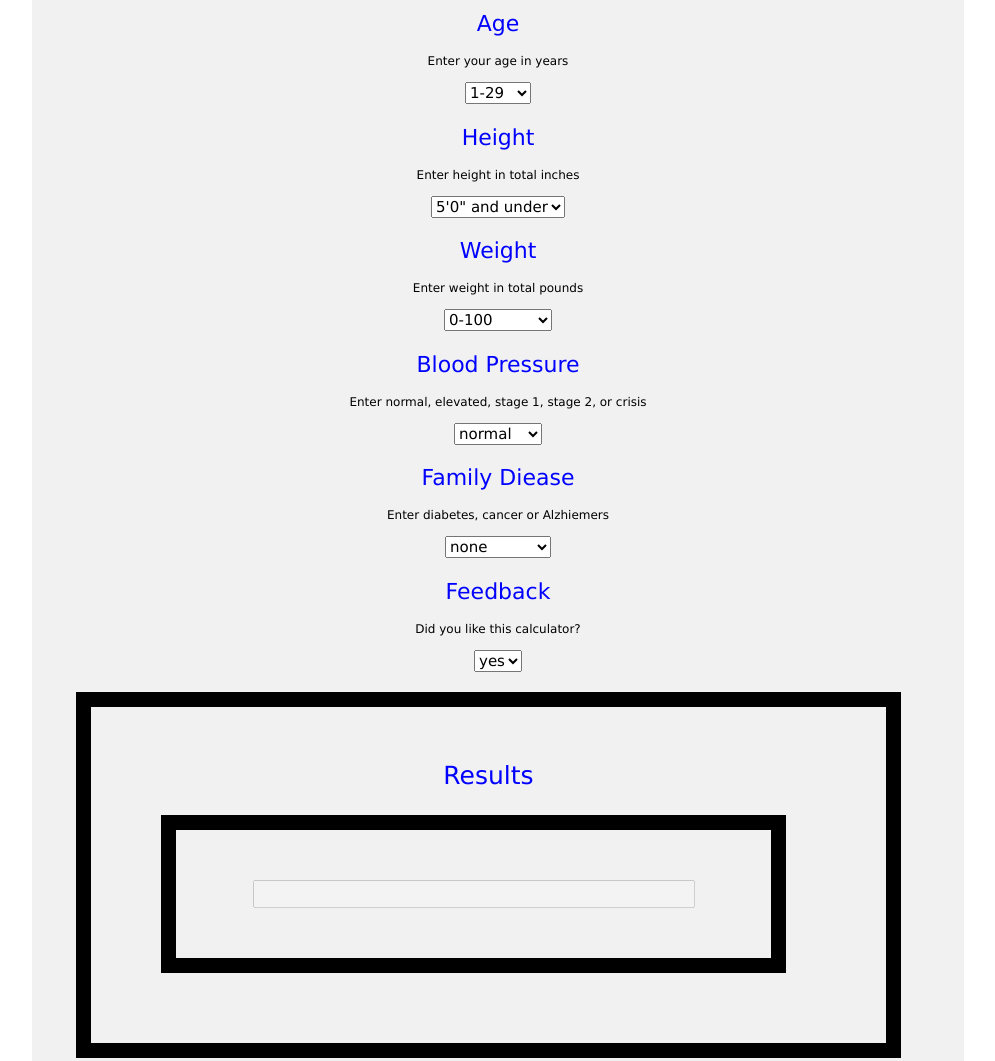
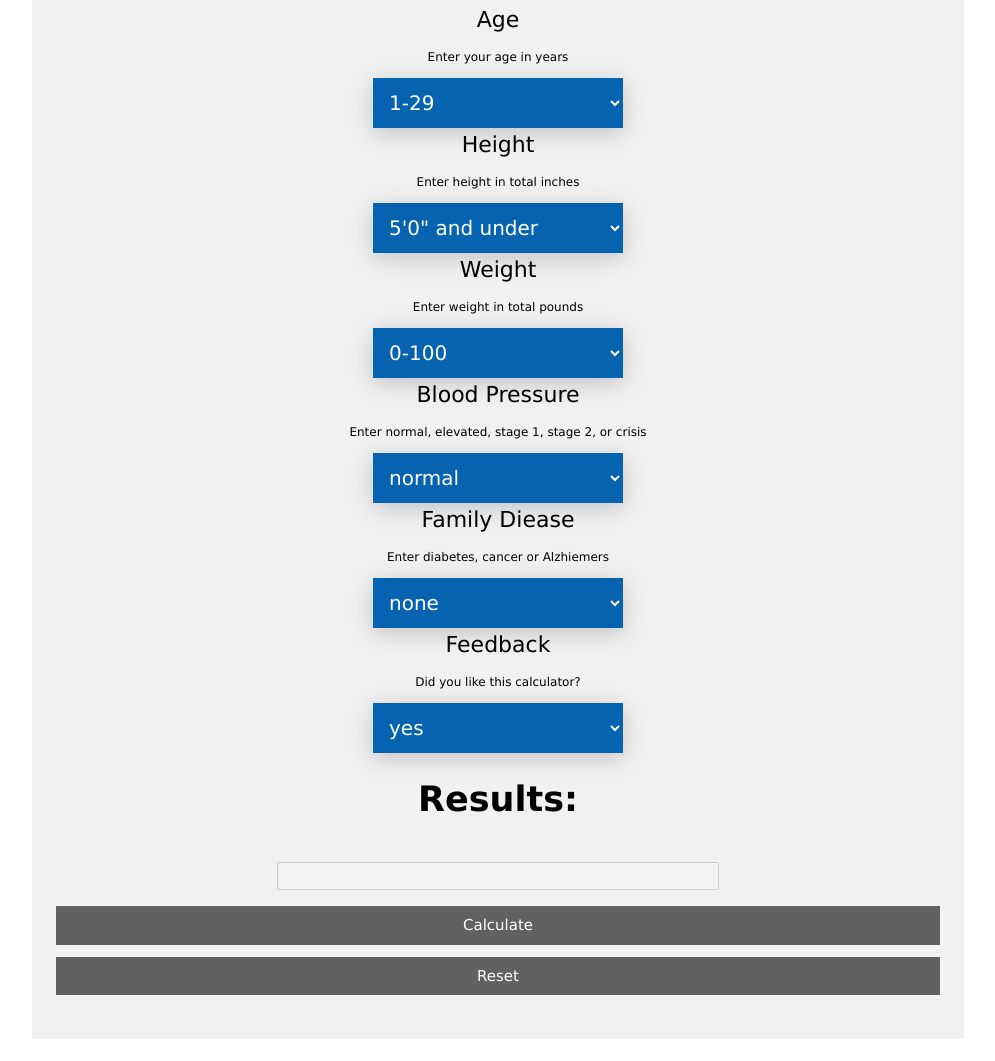
Before and after one commit to Izzy-Hasan/health-evaluator-node, a website: page index.html in a window 1280 px wide. Shown: the part 1186-2247 px from the top of the page, without its empty margins (142-1137 px from the left). Drawn offline with nearby package versions, Linux system fonts and the light colour scheme.

Commit message:
Izzy's modifications

```diff
--- a/index.html
+++ b/index.html
@@ -12,6 +12,7 @@
 <style>
     p {
   font-size: 12px;
+  text-align: center;
 
 }
 p3{
@@ -21,7 +22,7 @@ p3{
   text-align: center;
 }
 
-.box {
+.box2 {
   width: 825px;
   border: 15px solid black;
   padding: 50px;
@@ -36,21 +37,57 @@ p3{
 }
 label {
   font-size: 22px;
-  color: blue;
+
+  color: black;
 }
+field
 
 header {
   font-size: 25px;
   color: blue;
   text-align: center;
 }
-
+.resultheader{
+  padding: 20px;
+  font-size: 35px;
+  font-weight: bold;
+  color: black;
+  text-align: center;
+}
 .center {
   text-align: center;
 }
-.field{
-color: aliceblue;
+.result{
+  text-align: center;
+  border: none;
+  outline: none;
+  background-color: #fff;
+  font-size: 30px;
+
 }
+
+  .box select {
+    background-color: #0563af;
+    color: white;
+    padding: 12px;
+    width: 250px;
+    border: none;
+    font-size: 20px;
+    box-shadow: 0 5px 25px rgba(0, 0, 0, 0.2);
+    -webkit-appearance: button;
+    appearance: button;
+    outline: none;
+  }
+
+
+  .box:hover::before {
+    color: rgba(255, 255, 255, 0.6);
+    background-color: rgba(255, 255, 255, 0.2);
+  }
+
+  .box select option {
+    padding: 30px;
+  }
 @media screen and (max-width: 1000px) {
   .box, .box1, .field  {
     width: 100%; /* The width is 100%, when the viewport is 800px or smaller */
@@ -67,7 +104,7 @@ color: aliceblue;
 
 <!-- Picture with text -->
 <header class="w3-display-container w3-content w3-center" style="max-width:1500px">
-  <img class="w3-image" src="https://i.ibb.co/g3BRt1h/i-Stock-1203599963.jpg"   alt="Me" width="1500" height="600">
+  <img class="w3-image" src="https://i.ibb.co/g3BRt1h/i-Stock-1203599963.jpg"   alt="Me" width="1500" height="300">
   <div class="w3-display-middle w3-padding-large w3-border w3-wide w3-text-light-gray w3-center">
     <h1 class="w3-hide-medium w3-hide-small w3-xxxlarge">Health Risk</h1>
     <h5 class="w3-hide-large" style="white-space:nowrap">Health Risk</h5>
@@ -104,7 +141,7 @@ color: aliceblue;
 
 
       <div class = "center">
-      <div class="w3-section">
+      <div class="box" class="w3-section">
         <label>Age</label>
         <p> Enter your age in years</p>
         <select onchange="calculate()" id="age">
@@ -116,7 +153,7 @@ color: aliceblue;
         </select>
       </div>
 
-     <div class="w3-section">
+     <div class="box" class="w3-section">
         <label>Height</label>
         <p> Enter height in total inches </p>
         <select onchange="calculate()" id="height">
@@ -131,7 +168,7 @@ color: aliceblue;
       </div>
 
 
-      <div class="w3-section">
+      <div class="box" class="w3-section">
       <label>Weight</label>
       <p> Enter weight in total pounds </p>
       <select onchange="calculate()" id="weight">
@@ -144,7 +181,7 @@ color: aliceblue;
       </select>
     </div>
 
-      <div class="w3-section">
+      <div class="box" class="w3-section">
         <label>Blood Pressure</label>
         <!-- change values from here on based on assignment-->
         <p> Enter normal, elevated, stage 1, stage 2, or crisis </p>
@@ -158,7 +195,7 @@ color: aliceblue;
       </div>
 
 
-      <div class="w3-section">
+      <div class="box" class="w3-section">
         <label>Family Diease</label>
         <p> Enter diabetes, cancer or Alzhiemers </p>
 
@@ -170,7 +207,7 @@ color: aliceblue;
         </select>
       </div>
 
-      <div class="w3-section">
+      <div class="box" class="w3-section">
 
         <label>Feedback</label>
         <p> Did you like this calculator? </p>
@@ -182,9 +219,9 @@ color: aliceblue;
         </select>
       </div>
 
-      <div class = "box">
-        <header>Results</header>
-        <div class = "box1">
+      <div>
+        <header class = "resultheader">Results:</header>
+        <div class="w3-section" class = "result">
           <div class="field">
         <input id="sum" size= 50 disabled >
       </div>
@@ -204,7 +241,7 @@ color: aliceblue;
 
   </div>
 
-    <p>Powered by <a href="https://www.w3schools.com/w3css/default.asp" target="_blank" class="w3-hover-text-green">w3.css</a></p>
+
 
   </div>
 
```
Also changed, not shown: README.md.
